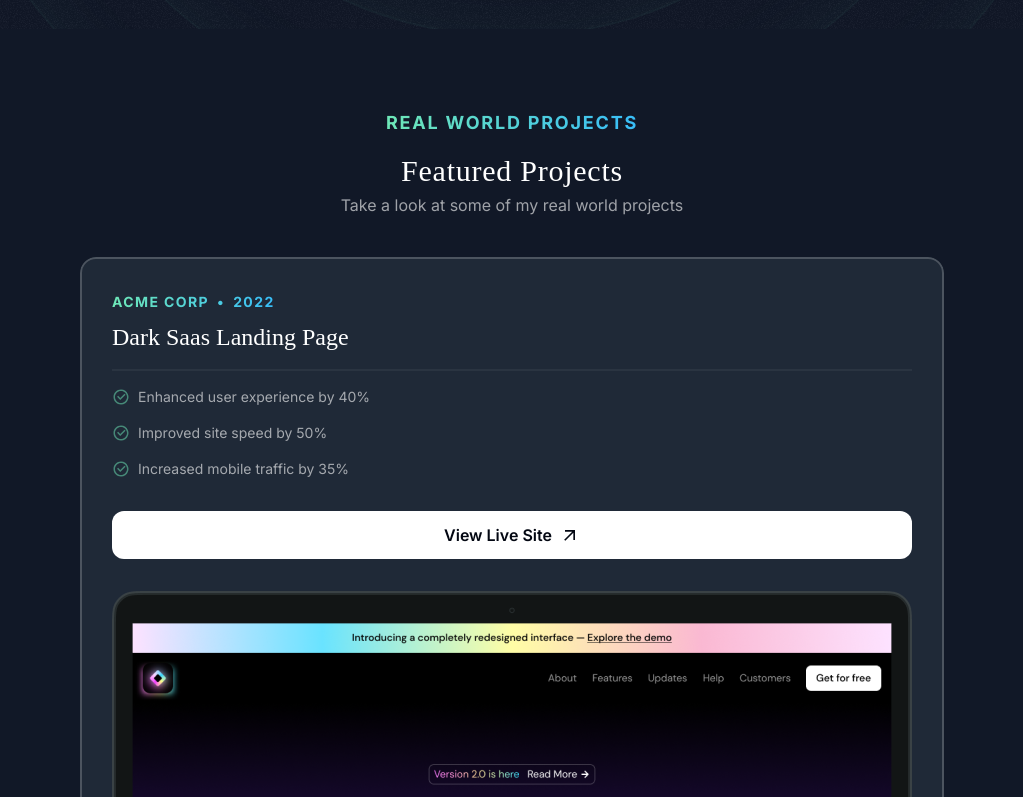
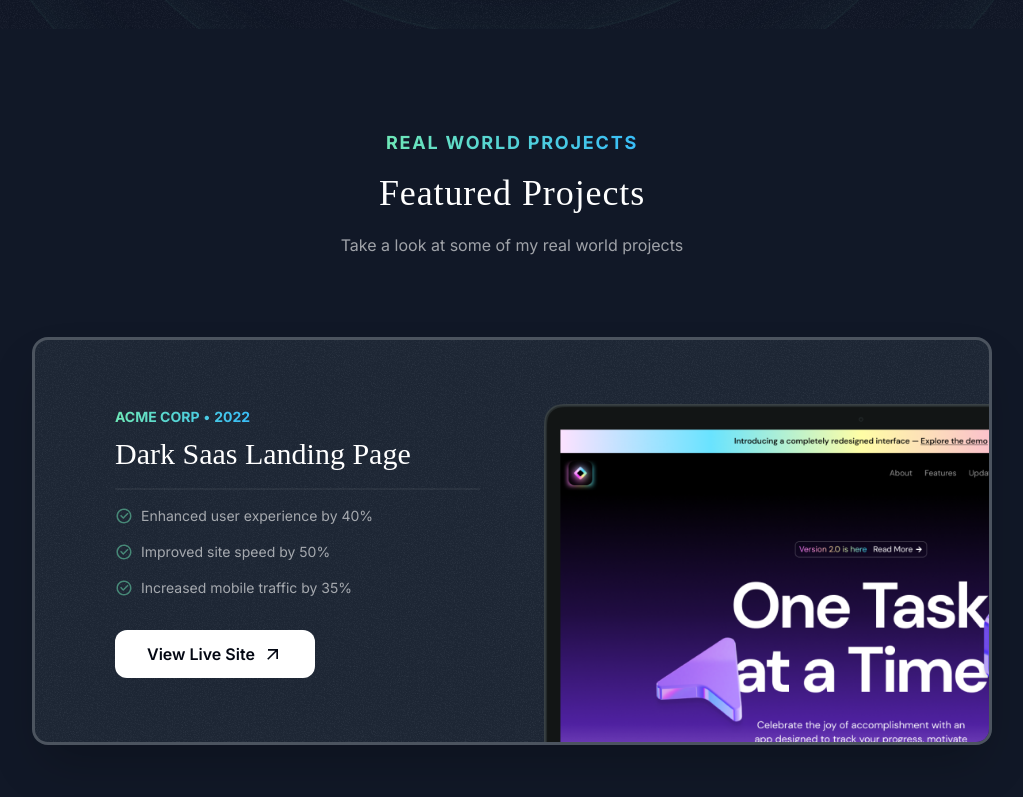
Before and after one commit to dhirajaryaa/modern-Portfolio, a React (Vite) app: page / in a window 1280 px wide. Shown: the part 775-1572 px from the top of the page, without its empty margins (128-1151 px from the left). Built offline with nearby package versions, Linux system fonts and the light colour scheme; a web font is replaced by a local one.

Commit message:
style: project section style done

```diff
--- a/src/components/FeatureProjects.jsx
+++ b/src/components/FeatureProjects.jsx
@@ -46,33 +46,53 @@ function FeatureProjects() {
   ];
 
   return (
-    <section className=" pb-16">
-      <div className="container py-20 ">
-        <div className="flex justify-center">
-          <p className="text-center uppercase tracking-widest text-lg font-bold bg-gradient-to-r from-emerald-300 to-sky-400 bg-clip-text text-transparent">
+    <section
+      className="pb-16 pt-5"
+      aria-labelledby="featured-projects"
+      role="region"
+    >
+      <div className="container py-20 max-w-5xl w-full ">
+        <header className="flex justify-center">
+          <p
+            className="text-center uppercase tracking-widest text-lg font-bold bg-gradient-to-r from-emerald-300 to-sky-400 bg-clip-text text-transparent"
+            id="featured-projects"
+          >
             Real World Projects
           </p>
-        </div>
-        <h2 className="text-3xl font-serif text-center tracking-wide mt-4 capitalize ">
+        </header>
+        <h2 className="text-3xl md:text-4xl font-serif text-center tracking-wide mt-4 capitalize ">
           Featured Projects
         </h2>
-        <p className="text-white/60 text-center mt-1 my-5">
+        <p className="text-white/60 text-center my-5">
           Take a look at some of my real world projects
         </p>
 
-        <div className="mt-10 flex flex-wrap gap-14 justify-center">
+        <div className="mt-10 md:mt-20 flex flex-col gap-16">
           {portfolioProjects.map((project, index) => (
             <article
               key={index}
-              className="bg-gray-800 rounded-2xl relative z-0 overflow-hidden after:z-30 after:content-[''] after:absolute after:inset-0 after:border-2 after:border-offset-2 after:rounded-2xl  after:border-white/20 px-8 pt-8"
+              className="w-full gap-10 bg-gray-800 rounded-2xl relative z-0 overflow-hidden shadow-2xl px-8 pt-8 md:pt-12 md:px-10 lg:pt-16 lg:px-20 border-white/20 border-[3px]"
+              role="article"
+              aria-label={project.title}
             >
-              <div className="bg-gradient-to-r from-emerald-300 to-sky-400 bg-clip-text text-transparent inline-flex font-bold uppercase tracking-widest text-sm gap-2">
+              {/* grains background image  */}
+              <div
+                className="absolute inset-0 -z-30 opacity-5"
+                style={{ backgroundImage: `url(${GrainImg})` }}
+                role="presentation"
+                aria-hidden="true"
+              ></div>
+              <div className="md:grid md:grid-cols-2 lg:gap-16">
+                <div className="md:pb-12 lg:pb-16">
+                  <div className="bg-gradient-to-r from-emerald-300 to-sky-400 bg-clip-text text-transparent inline-flex font-bold uppercase tracking-normal text-sm  gap-1">
                     <span>{project.company}</span>
                     <span>&bull;</span>
                     <span>{project.year}</span>
                   </div>
 
-              <h3 className="text-2xl mt-2 font-serif">{project.title}</h3>
+                  <h3 className="text-2xl md:text-3xl mt-2 font-serif">
+                    {project.title}
+                  </h3>
                   <hr className="border-t-2 border-white/5 mt-4" />
                   <ul className="flex flex-col gap-4 mt-4">
                     {project.results.map((result, i) => (
@@ -84,23 +104,29 @@ function FeatureProjects() {
                           <RiCheckboxCircleLine
                             size={18}
                             className="text-emerald-300/50"
+                            role="presentation"
+                            aria-hidden="true"
                           />
                         </span>
                         <span>{result.title}</span>
                       </li>
                     ))}
                   </ul>
-              <a href={project.link}>
-                <button className="bg-white text-gray-950 h-12 w-full rounded-xl font-semibold mt-8 flex gap-2 items-center justify-center">
+                  <a href={project.link} target="_blank">
+                    <button className="bg-white text-gray-950 h-12 w-full md:w-auto px-8 rounded-xl font-semibold mt-8 flex gap-2 items-center justify-center hover:bg-white/80 duration-200">
                       <span>View Live Site</span>
                       <MdArrowOutward size={20} />
                     </button>
                   </a>
+                </div>
+                <div>
                   <img
                     src={project.image}
                     alt={project.title}
-                className="mt-8 -mb-4"
+                    className=" object-cover lg:absolute lg:h-full md:mt-0 md:mb-0 mt-4 overflow-hidden -mb-2 hover:scale-110 duration-300 lg:w-auto lg:max-w-none"
                   />
+                </div>
+              </div>
             </article>
           ))}
         </div>
```
Lines whose indentation alone changed are shown as unchanged.
